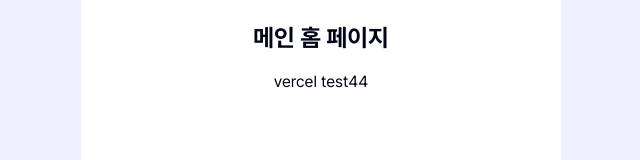
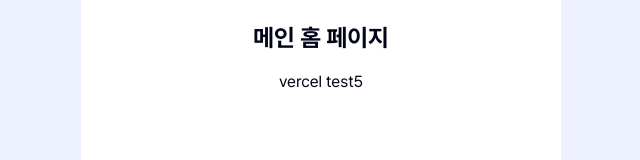
Before and after one commit to Kernel360/KFE3-e2e-WONDERFUL, a Next.js app in the folder apps/web/: page / in a window 1280 px wide. Shown: the part 323-483 px from the top of the page, without its empty margins (319-959 px from the left). Built offline with nearby package versions, Linux system fonts and the light colour scheme.

Commit message:
test:vercel

```diff
--- a/apps/web/src/pages/HomePage.tsx
+++ b/apps/web/src/pages/HomePage.tsx
@@ -13,7 +13,7 @@
   return (
     <div className="flex h-full w-full flex-col items-center justify-center gap-4">
       <h1 className="text-2xl font-bold">메인 홈 페이지</h1>
-      <p>vercel test44</p>
+      <p>vercel test5</p>
       {/* <p className="text-lg">{data?.message}</p> */}
       {/* <p>{data ? `연결 성공! 사용자 수: ${data.userCount}명` : '연결 실패'}</p> */}
     </div>
```
